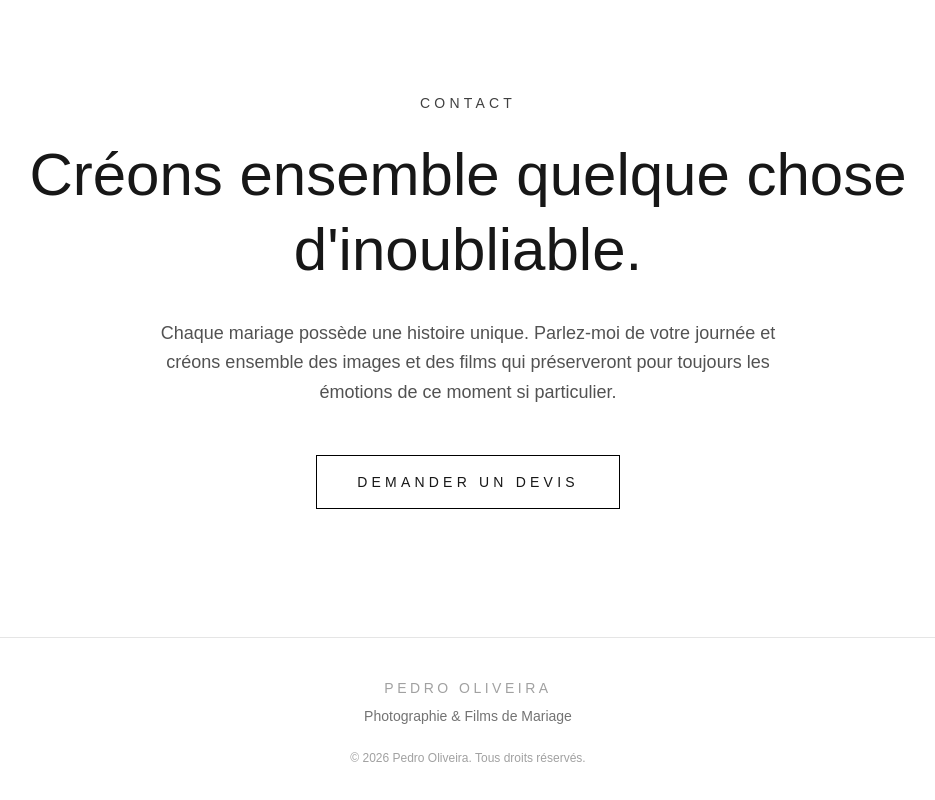
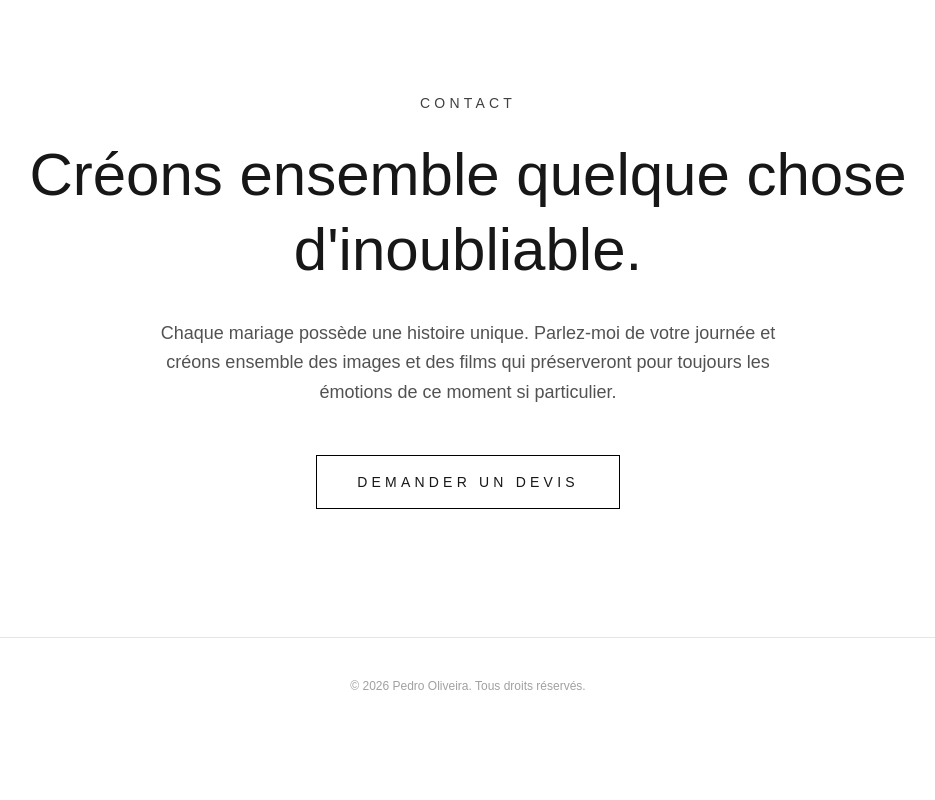
Before and after one commit to pedroliveirafoto/nextjs-boilerplate, a Next.js app: page /fr in a window 1280 px wide. Shown: the part 3481-4281 px from the top of the page, without its empty margins (172-1107 px from the left). After the commit the page ends 4215 px from the top, so only its background shows below. Built offline with nearby package versions, Linux system fonts and the light colour scheme.

Commit message:
Update footer.tsx

```diff
--- a/app/components/footer.tsx
+++ b/app/components/footer.tsx
@@ -12,17 +12,7 @@ export default function Footer() {
 
       <div className="mx-auto max-w-7xl px-6 text-center">
 
-        <p className="text-sm uppercase tracking-[0.25em] text-neutral-400">
-          Pedro Oliveira
-        </p>
-
-        <p className="mt-2 text-sm text-neutral-500">
-          {isFrench
-            ? "Photographie & Films de Mariage"
-            : "Fotografia & Filmes de Casamento"}
-        </p>
-
-        <p className="mt-6 text-xs text-neutral-400">
+        <p className="text-xs text-neutral-400">
           © 2026 Pedro Oliveira.{" "}
           {isFrench
             ? "Tous droits réservés."
```
